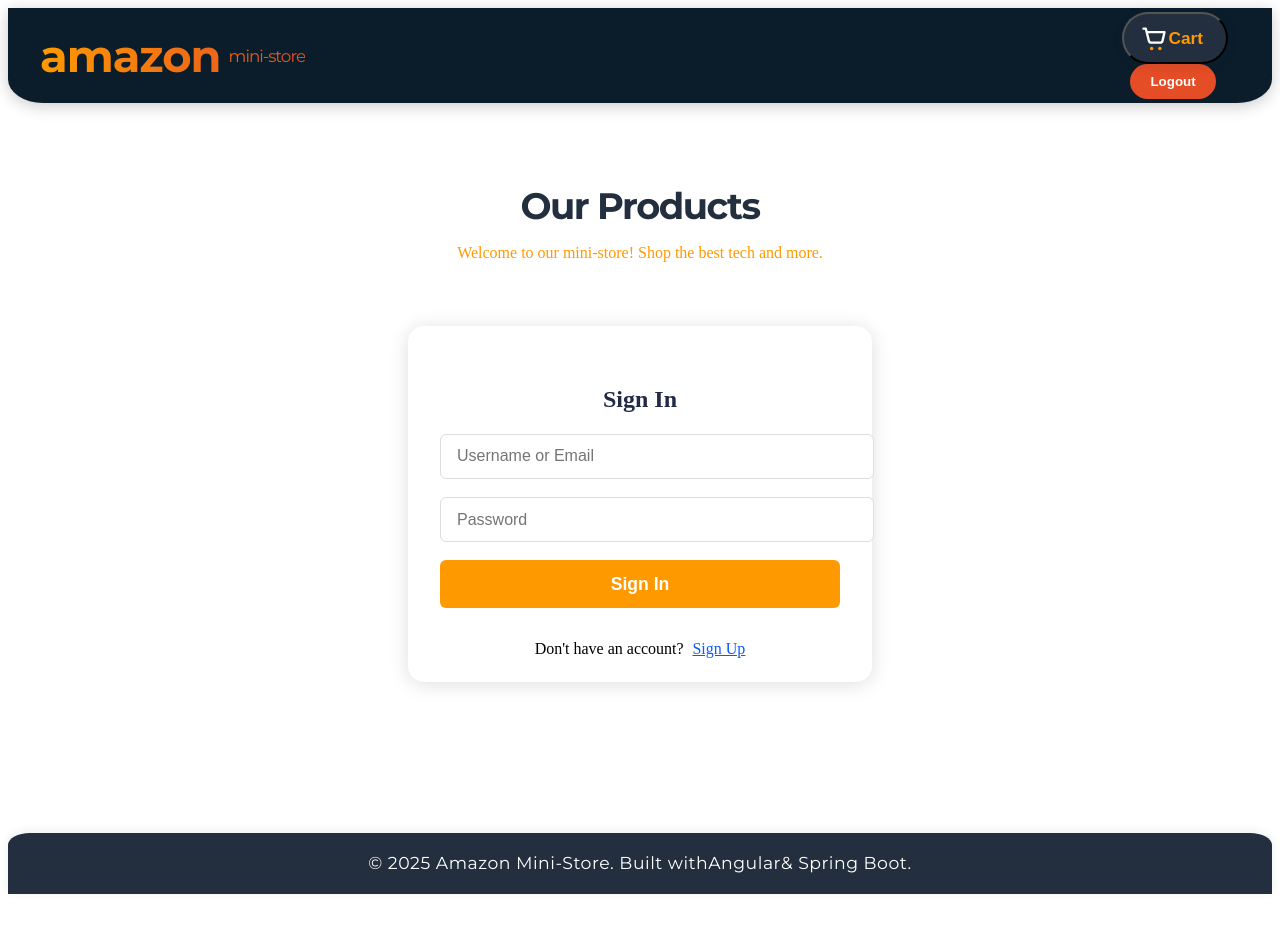
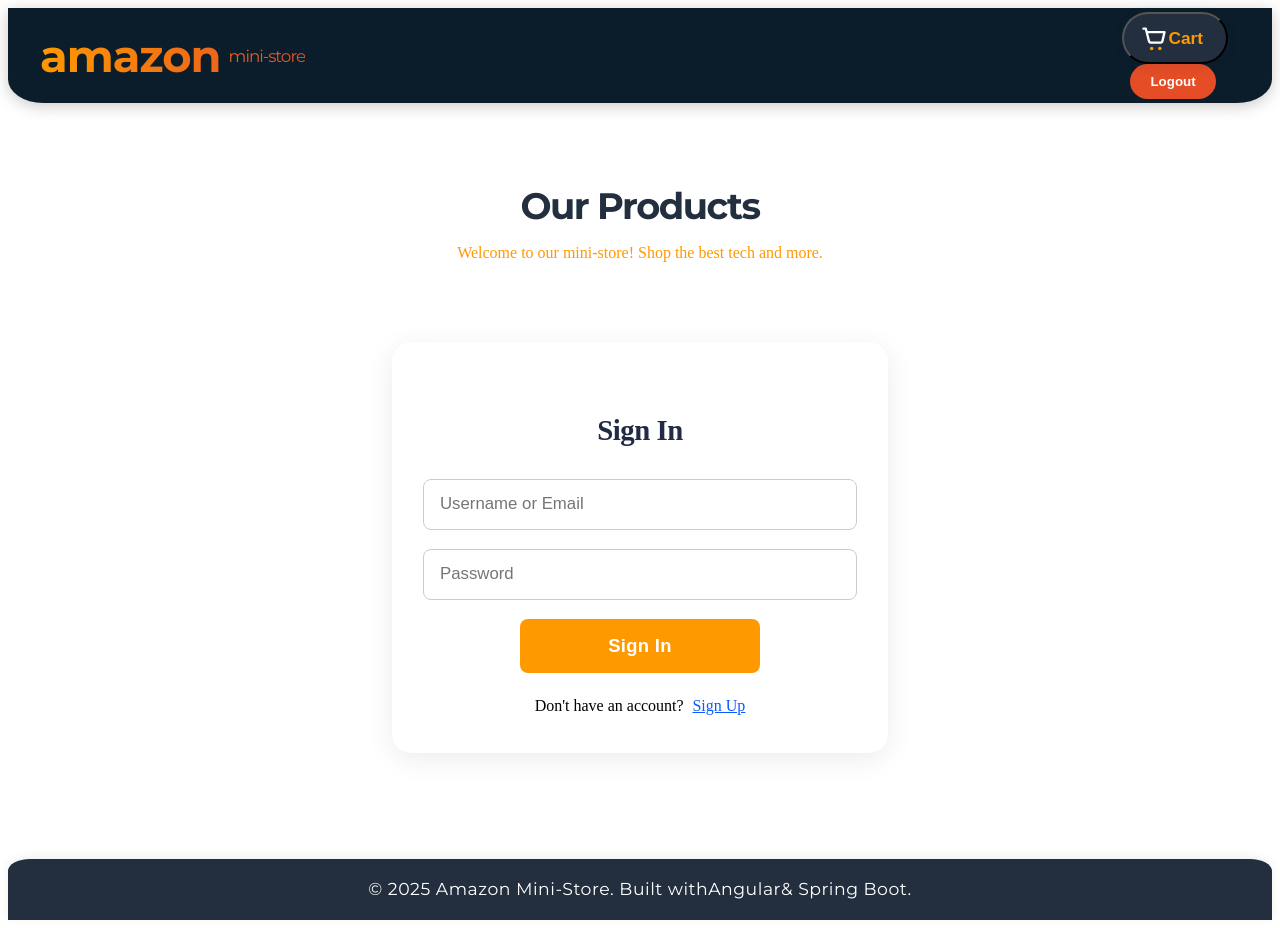
Before and after one commit to Almotasem100/Amazon-MiniStore, an Angular app in the folder visual/amazon-frontend/: page /signin in a window 1280 px wide. Before the commit the page ends 902 px from the top, so only its background shows below. Built offline with nearby package versions, Linux system fonts and the light colour scheme; no server answers.

Commit message:
fixing sign In/Up hyperlinks
Signed-off-by: Almotasem100 <mohammed.kordoghly98@eng-st.cu.edu.eg>

```diff
--- a/visual/amazon-frontend/src/app/app.routes.ts
+++ b/visual/amazon-frontend/src/app/app.routes.ts
@@ -10,5 +10,5 @@ export const routes: Routes = [
   { path: 'signup', component: SignupComponent },
   { path: 'cart', component: CartComponent, canActivate: [AuthGuard] },
   { path: '', component: ProductsComponent, canActivate: [AuthGuard] },
-  // Optionally: { path: '**', redirectTo: '', pathMatch: 'full' }
+  { path: '**', redirectTo: 'signin', pathMatch: 'full' }
 ];
--- a/visual/amazon-frontend/src/app/signin/signin.component.css
+++ b/visual/amazon-frontend/src/app/signin/signin.component.css
@@ -1,51 +1,82 @@
 .auth-container {
-  max-width: 400px;
-  margin: 4rem auto;
+  max-width: 420px;
+  margin: 5rem auto;
   background: #fff;
-  padding: 2.5rem 2rem 1.5rem 2rem;
-  border-radius: 1rem;
-  box-shadow: 0 2px 20px #0002;
+  padding: 3rem 2.4rem 2.4rem 2.4rem; /* more breathing room */
+  border-radius: 1.2rem;
+  box-shadow: 0 6px 28px rgba(0, 0, 0, 0.08);
+  display: flex;
+  flex-direction: column;
+  align-items: stretch;
 }
+
 .auth-container h2 {
-  margin-bottom: 1.3rem;
+  margin-bottom: 2rem; /* more space before inputs */
   color: #222b45;
-  font-weight: 600;
+  font-weight: 700;
+  font-size: 1.8rem;
+  text-align: center;
+  letter-spacing: -0.5px;
 }
+
+.auth-container form {
+  display: flex;
+  flex-direction: column;
+  gap: 1.2rem; /* more consistent spacing */
+  width: 400px;
+  align-self: center;
+}
+
 input {
   display: block;
   width: 100%;
-  margin-bottom: 1.1rem;
-  padding: 0.8rem 1rem;
-  border-radius: 6px;
-  border: 1px solid #ddd;
-  font-size: 1rem;
+  padding: 0.9rem 1rem;
+  border-radius: 8px;
+  border: 1px solid #ccc;
+  font-size: 1.05rem;
+  transition: border-color 0.2s, box-shadow 0.2s;
+  align-self: center;
 }
+
+input:focus {
+  outline: none;
+  border-color: #ff9900;
+  box-shadow: 0 0 0 3px rgba(255, 153, 0, 0.15);
+}
+
 button {
-  width: 100%;
+  width: 60%;
   background: #f90;
   border: none;
   color: #fff;
-  padding: 0.85rem 0;
-  font-size: 1.1rem;
-  border-radius: 6px;
-  font-weight: 600;
-  margin-bottom: 1rem;
+  padding: 1rem 0;
+  font-size: 1.15rem;
+  border-radius: 8px;
+  font-weight: 700;
+  letter-spacing: 0.3px;
   cursor: pointer;
-  transition: background 0.2s;
+  transition: background 0.2s, transform 0.1s, box-shadow 0.2s;
+  align-self: center;
 }
+
 button:hover {
   background: #db7c0b;
+  transform: translateY(-1px);
+  box-shadow: 0 4px 14px rgba(219, 124, 11, 0.3);
 }
+
 .error {
   color: #d32f2f;
-  margin-bottom: 1rem;
   font-size: 0.97rem;
+  text-align: center;
 }
+
 .switch-auth {
   text-align: center;
   font-size: 1rem;
-  margin-top: 1rem;
+  margin-top: 1.5rem;
 }
+
 .switch-auth a {
   color: #0a5aff;
   text-decoration: underline;
--- a/visual/amazon-frontend/src/app/signin/signin.component.html
+++ b/visual/amazon-frontend/src/app/signin/signin.component.html
@@ -1,13 +1,13 @@
 <div class="auth-container">
   <h2>Sign In</h2>
-  <form (submit)="signIn(); $event.preventDefault()">
+  <form (ngSubmit)="signIn()">
     <input placeholder="Username or Email" [(ngModel)]="credentials.usernameOrEmail" name="username" required>
     <input placeholder="Password" type="password" [(ngModel)]="credentials.password" name="password" required>
     <button type="submit">Sign In</button>
     <div *ngIf="error" class="error">{{ error }}</div>
-    <div class="switch-auth">
-      Don't have an account?
-      <a routerLink="/signup">Sign Up</a>
-    </div>
   </form>
+  <div class="switch-auth">
+    Don't have an account?
+    <a routerLink="/signup">Sign Up</a>
+  </div>
 </div>
--- a/visual/amazon-frontend/src/app/signin/signin.component.ts
+++ b/visual/amazon-frontend/src/app/signin/signin.component.ts
@@ -3,13 +3,15 @@ import { CommonModule } from '@angular/common';
 import { FormsModule } from '@angular/forms';
 import { AuthService } from '../auth.service';
 import { Router } from '@angular/router';
+import { RouterModule } from '@angular/router';
+
 
 @Component({
   selector: 'app-signin',
   templateUrl: './signin.component.html',
   styleUrls: ['./signin.component.css'],
   standalone: true,
-  imports: [CommonModule, FormsModule]
+  imports: [CommonModule, FormsModule, RouterModule]
 })
 export class SigninComponent {
   credentials = { usernameOrEmail: '', password: '' };
--- a/visual/amazon-frontend/src/app/signup/signup.component.css
+++ b/visual/amazon-frontend/src/app/signup/signup.component.css
@@ -1,51 +1,82 @@
 .auth-container {
-  max-width: 400px;
-  margin: 4rem auto;
+  max-width: 420px;
+  margin: 5rem auto;
   background: #fff;
-  padding: 2.5rem 2rem 1.5rem 2rem;
-  border-radius: 1rem;
-  box-shadow: 0 2px 20px #0002;
+  padding: 3rem 2.4rem 2.4rem 2.4rem; /* more breathing room */
+  border-radius: 1.2rem;
+  box-shadow: 0 6px 28px rgba(0, 0, 0, 0.08);
+  display: flex;
+  flex-direction: column;
+  align-items: stretch;
 }
+
 .auth-container h2 {
-  margin-bottom: 1.3rem;
+  margin-bottom: 2rem; /* more space before inputs */
   color: #222b45;
-  font-weight: 600;
+  font-weight: 700;
+  font-size: 1.8rem;
+  text-align: center;
+  letter-spacing: -0.5px;
 }
+
+.auth-container form {
+  display: flex;
+  flex-direction: column;
+  gap: 1.2rem; /* more consistent spacing */
+  width: 400px;
+  align-self: center;
+}
+
 input {
   display: block;
   width: 100%;
-  margin-bottom: 1.1rem;
-  padding: 0.8rem 1rem;
-  border-radius: 6px;
-  border: 1px solid #ddd;
-  font-size: 1rem;
+  padding: 0.9rem 1rem;
+  border-radius: 8px;
+  border: 1px solid #ccc;
+  font-size: 1.05rem;
+  transition: border-color 0.2s, box-shadow 0.2s;
+  align-self: center;
 }
+
+input:focus {
+  outline: none;
+  border-color: #ff9900;
+  box-shadow: 0 0 0 3px rgba(255, 153, 0, 0.15);
+}
+
 button {
-  width: 100%;
+  width: 60%;
   background: #f90;
   border: none;
   color: #fff;
-  padding: 0.85rem 0;
-  font-size: 1.1rem;
-  border-radius: 6px;
-  font-weight: 600;
-  margin-bottom: 1rem;
+  padding: 1rem 0;
+  font-size: 1.15rem;
+  border-radius: 8px;
+  font-weight: 700;
+  letter-spacing: 0.3px;
   cursor: pointer;
-  transition: background 0.2s;
+  transition: background 0.2s, transform 0.1s, box-shadow 0.2s;
+  align-self: center;
 }
+
 button:hover {
   background: #db7c0b;
+  transform: translateY(-1px);
+  box-shadow: 0 4px 14px rgba(219, 124, 11, 0.3);
 }
+
 .error {
   color: #d32f2f;
-  margin-bottom: 1rem;
   font-size: 0.97rem;
+  text-align: center;
 }
+
 .switch-auth {
   text-align: center;
   font-size: 1rem;
-  margin-top: 1rem;
+  margin-top: 1.5rem;
 }
+
 .switch-auth a {
   color: #0a5aff;
   text-decoration: underline;
--- a/visual/amazon-frontend/src/app/signup/signup.component.html
+++ b/visual/amazon-frontend/src/app/signup/signup.component.html
@@ -11,9 +11,9 @@
     <button type="submit">Sign Up</button>
     <div *ngIf="error" class="error">{{ error }}</div>
     <div *ngIf="success" class="success">{{ success }}</div>
-    <div class="switch-auth">
-      Already have an account?
-      <a routerLink="/signin">Sign In</a>
-    </div>
   </form>
+  <div class="switch-auth">
+    Already have an account?
+    <a routerLink="/signin">Sign In</a>
+  </div>
 </div>
--- a/visual/amazon-frontend/src/app/signup/signup.component.ts
+++ b/visual/amazon-frontend/src/app/signup/signup.component.ts
@@ -3,13 +3,15 @@ import { CommonModule } from '@angular/common';
 import { FormsModule } from '@angular/forms';
 import { AuthService } from '../auth.service';
 import { Router } from '@angular/router';
+import { RouterModule } from '@angular/router';
+
 
 @Component({
   selector: 'app-signup',
   templateUrl: './signup.component.html',
   styleUrls: ['./signup.component.css'],
   standalone: true,
-  imports: [CommonModule, FormsModule]
+  imports: [CommonModule, FormsModule, RouterModule]
 })
 export class SignupComponent {
   user = { username: '', email: '', password: '', gender: '', country: '', phone: '', address: '' };
```
